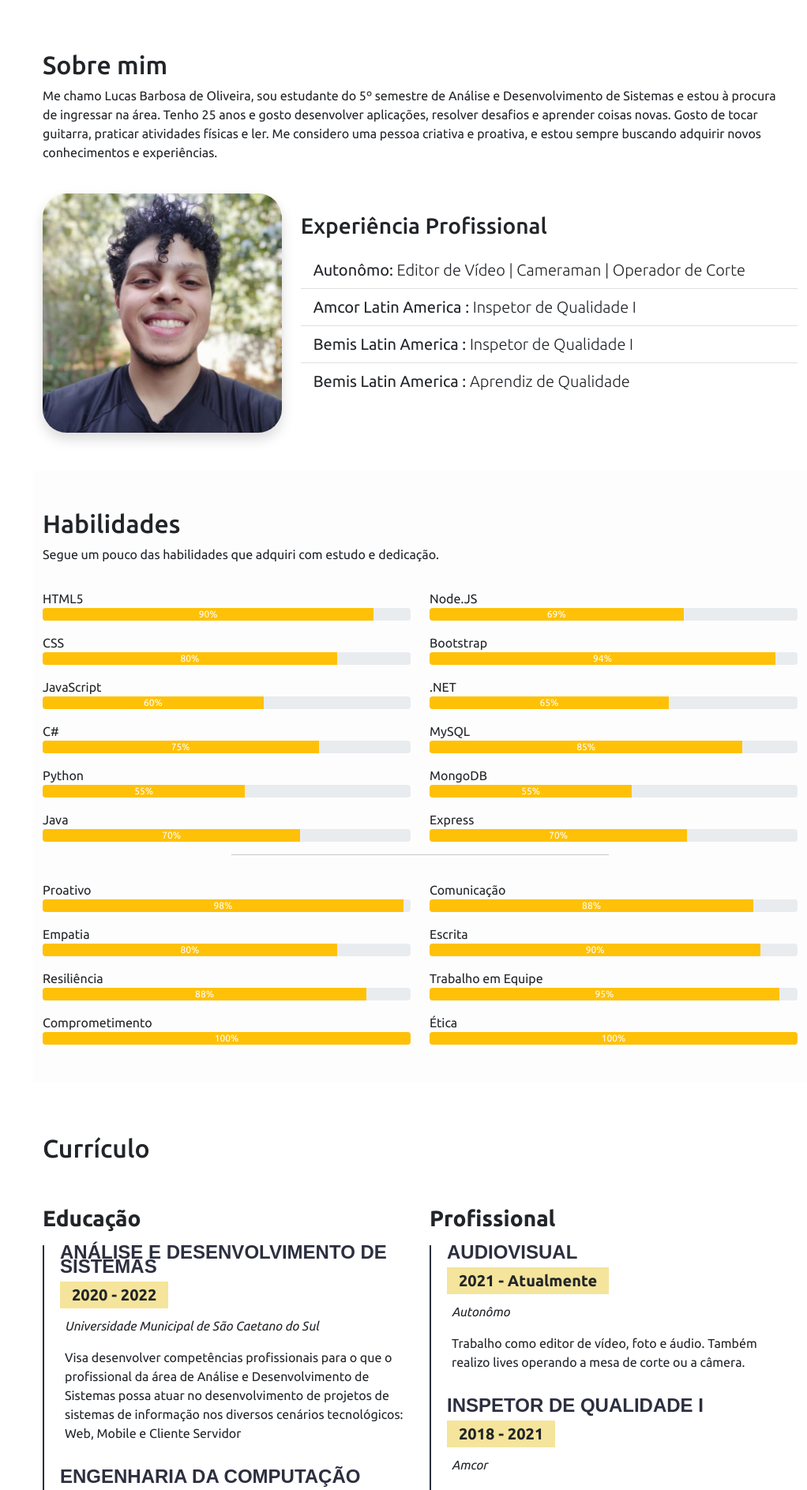
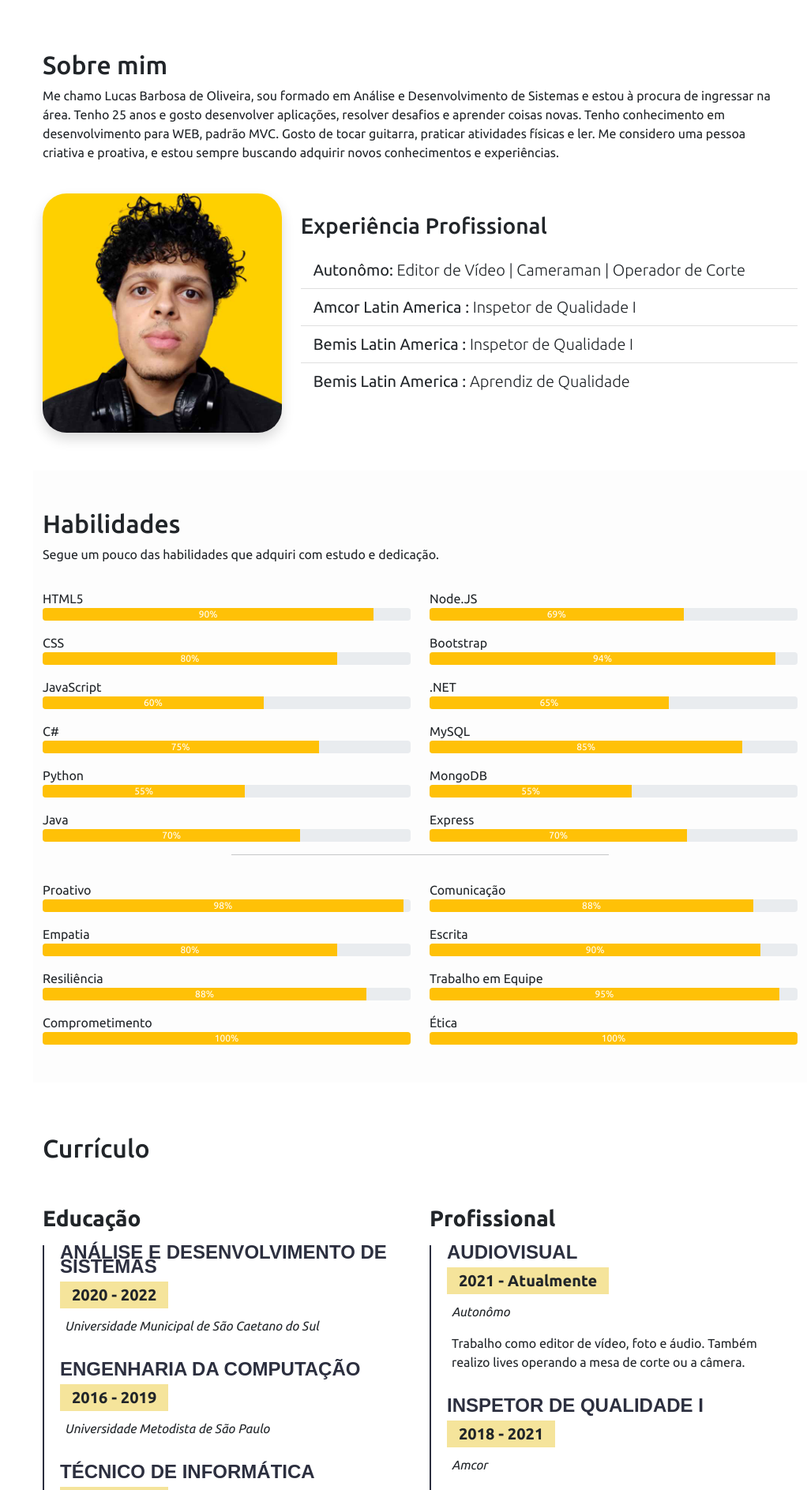
Before and after one commit to luquita78/new_portfolio, a Flask app: page / in a window 1280 px wide. Shown: the part 801-2688 px from the top of the page at 79% size, without its empty margins (258-1280 px from the left). Run offline with Flask 2, Linux system fonts and the light colour scheme; some libraries are stand-ins or nearby versions.

Commit message:
atualizacoes

```diff
--- a/templates/index.html
+++ b/templates/index.html
@@ -17,7 +17,7 @@
 
     <aside id="header">
         <section class="profile">
-            <img src="../static/img/pp.jpg" alt="Foto de Lucas">
+            <img src="../static/img/foto_perfil.jpg" alt="Foto de Lucas">
             <h1>Lucas Oliveira</h1>
             <div class="social-links mt-4 text-center">
                 <a target="_blank" href="https://www.linkedin.com/in/lucasbarbosadeoliveira-78">
@@ -74,7 +74,9 @@
           <div class="col-md-12" data-anime="right">
             <h2 class="pt-3">Sobre mim</h2>
             <p>
-              Me chamo Lucas Barbosa de Oliveira, sou estudante do 5º semestre de Análise e Desenvolvimento de Sistemas e estou à procura de ingressar na área. Tenho 25 anos e gosto desenvolver aplicações, resolver desafios e aprender coisas novas. Gosto de tocar guitarra, praticar atividades físicas e ler.
+              Me chamo Lucas Barbosa de Oliveira, sou formado em Análise e Desenvolvimento de Sistemas e estou à procura de ingressar na área. Tenho 25 anos e gosto desenvolver aplicações, resolver desafios e aprender coisas novas. Tenho conhecimento em desenvolvimento para WEB, padrão MVC.
+
+              Gosto de tocar guitarra, praticar atividades físicas e ler.
 
               Me considero uma pessoa criativa e proativa, e estou sempre buscando adquirir novos conhecimentos e experiências.
 
@@ -84,7 +86,7 @@
         </div>
         <div class="row mt-4">
           <div class="col md-4">
-            <img class="img-fluid shadow foto-sobre" src="../static/img/pp.jpg" alt="Foto de Lucas" data-anime="left">
+            <img class="img-fluid shadow foto-sobre" src="../static/img/foto-sobre.jpg" alt="Foto de Lucas" data-anime="left">
           </div>
           <div class="col-md-8 mt-4" data-anime="right">
             <h3>Experiência Profissional</h3>
@@ -265,33 +267,30 @@
                 <h4>Análise e Desenvolvimento de Sistemas</h4>
                 <h5>2020 - 2022</h5>
                 <p><em>Universidade Municipal de São Caetano do Sul</em></p>
-                <p>Visa desenvolver competências profissionais para o que o
-                  profissional da área de Análise e Desenvolvimento de
-                  Sistemas possa atuar no desenvolvimento de projetos de sistemas
+                <p><!--Durante o curso eu desenvolvi competências necessárias
+                  para atuar no desenvolvimento de projetos de sistemas
                   de informação nos diversos cenários tecnológicos: Web, Mobile e
-                  Cliente Servidor</p>
+                  Cliente Servidor--></p>
               </div>
 
               <div class="cv-item" data-anime="up">
                 <h4>Engenharia da Computação</h4>
                 <h5>2016 - 2019</h5>
                 <p><em>Universidade Metodista de São Paulo</em></p>
-                <p>O curso de Engenharia de Computação habilita a pessoa para trabalhar com o
+                <p><!--O curso de Engenharia de Computação habilita a pessoa para trabalhar com o
                   desenvolvimento e planejamento de softwares e hardwares. Com essa formação, ela
                   poderá projetar, programar e gerenciar sistemas
-                  computacionais, além de criar e projetar computadores, periféricos e circuitos.</p>
+                  computacionais, além de criar e projetar computadores, periféricos e circuitos.--></p>
               </div>
 
               <div class="cv-item" data-anime="up">
                 <h4>Técnico de Informática</h4>
                 <h5>2012 - 2012</h5>
                 <p><em>ETEC Ribeirão Pires</em></p>
-                <p>O técnico em informática é um profissional que tem entre suas
+                <p><!--O técnico em informática é um profissional que tem entre suas
                   responsabilidades a montagem, acabamento e manutenção de computadores,
-                  além da identificação e correção de problemas em aparelhos eletrônicos.
-                  Ele também instala e configura redes e softwares, trabalhando no desenvolvimento
-                  de sistemas e websites, o que o leva a atuar tanto em redes domésticas
-                  quanto empresariais (privadas e públicas)</p>
+                  além da identificação e correção de problemas em aparelhos eletrônicos.-->
+                </p>
               </div>
 
             </div>
@@ -401,11 +400,11 @@
                                       <h5 class="card-title">To Do List</h5>
                                       <p class="card-text">Lista de afazeres utilizando express.</p>
                                       <div class="d-flex justify-content-center">
-                                          <a href="https://github.com/luquita78/https://github.com/luquita78/desenvolvimento_web" target='_blank'
+                                          <a href="https://github.com/luquita78/desenvolvimento_web" target='_blank'
                                               class="btn btn-outline-dark me-3"><i class="bi bi-github"></i></a>
 
-                                          <a href="https://dotolist-luquita.herokuapp.com" target='_blank'
-                                          class="btn btn-outline-dark me-3"><i class="bi bi-window"></i></a>
+                                          <!--<a href="https://dotolist-luquita.herokuapp.com" target='_blank'
+                                          class="btn btn-outline-dark me-3"><i class="bi bi-window"></i></a>-->
 
                                       </div>
                                   </div>
```
Also changed, not shown: static/img/foto-sobre.jpg (added), static/img/foto_perfil.jpg (added).
